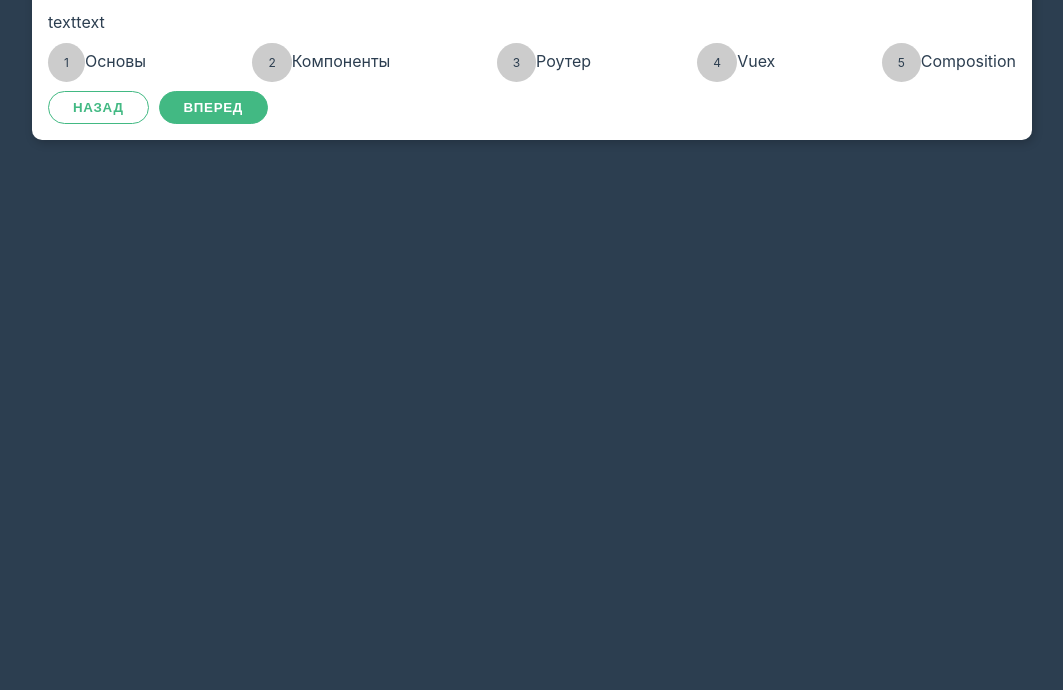
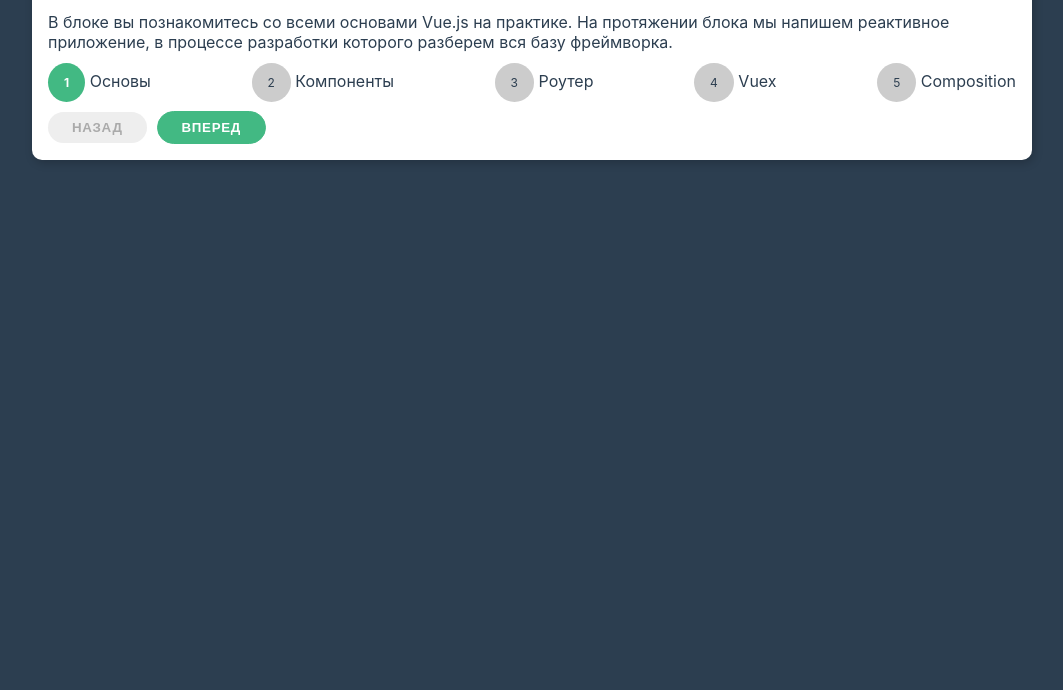
Before and after one commit to ivanShyian/vue-simple-tabs-plugin, a plain HTML site: page index.html in a window 1280 px wide. Shown: the part 110-800 px from the top of the page, without its empty margins (108-1171 px from the left). Drawn offline with nearby package versions, Linux system fonts and the light colour scheme.

Commit message:
Almost done

```diff
--- a/index.html
+++ b/index.html
@@ -1,16 +1,51 @@
 <!DOCTYPE html>
 <html lang="en">
+
 <head>
   <meta charset="UTF-8" />
   <meta name="viewport" content="width=device-width, initial-scale=1.0" />
   <title>Основы Vue</title>
   <link rel="stylesheet" href="theme.css" />
 </head>
+
 <body>
 
-  <div class="container" id="app"></div>
+  <div class="container" id="app" v-cloak>
 
+    <div class="card">
+      <h1>План по изучению Vue.js</h1>
+      <div class="steps">
+        <div class="steps-content">{{ showStepText }}</div>
+        <ul class="steps-list">
+          <li v-for="(step, idx) in steps"
+              :class="['steps-item', {active: idx === activeIndex}]"
+              :key="step.title"
+              @click="setActive(idx, step)">
+            <span>{{idx + 1}}</span> {{step.title}}
+          </li>
+        </ul>
+        <div>
+          <div v-if="!restartCircle">
+            <button class="btn"
+                    :disabled="manageBackButton"
+                    @click="prev">Назад
+            </button>
+            <button class="btn primary"
+                    @click="next">
+                    {{showNextBtn}}
+            </button>
+          </div>
+          <div v-else>
+            <button class="btn primary"
+                    @click="reset">Начать заново
+            </button>
+          </div>
+        </div>
+      </div>
+    </div>
+  </div>
   <script src="https://unpkg.com/vue@next"></script>
   <script src="vue.js"></script>
 </body>
+
 </html>
--- a/vue.js
+++ b/vue.js
@@ -3,29 +3,13 @@
 // ваша задача реализовать так, как показано на видео, чтобы оно работало
 
 const App = {
-    template: `
-    <div class="card">
-      <h1>План по изучению Vue.js</h1>
-
-      <div class="steps">
-        <div class="steps-content">texttext</div>
-        <ul class="steps-list">
-          <li :class="['steps-item']"
-              v-for="(step, idx) in steps">
-            <span>{{idx + 1}}</span>{{step.title}}
-          </li>
-        </ul>
-        <div>
-          <button class="btn">Назад</button>
-          <button class="btn primary">Вперед</button>
-        </div>
-      </div>
-    </div>`,
     data() {
         return {
-            activeIndex: 0, // то, что позволяет определить текущий активный шаг
-            steps: [
-                {
+            restartCircle: false,
+            active: false,
+            done: false,
+            activeIndex: 0,
+            steps: [{
                     title: 'Основы',
                     text: 'В блоке вы познакомитесь со всеми основами Vue.js на практике. На протяжении блока мы напишем реактивное приложение, в процессе разработки которого разберем вся базу фреймворка.'
                 },
@@ -48,25 +32,40 @@ const App = {
             ]
         }
     },
+    computed: {
+        showStepText() {
+            return this.steps[this.activeIndex].text;
+        },
+        manageBackButton() {
+            return this.activeIndex <= 0;
+        },
+        showNextBtn() {
+            if (this.activeIndex + 1 === this.steps.length) {
+                return 'Закончить'
+            } else {
+                return 'Вперед'
+            }
+        },
+    },
     methods: {
         prev() {
-            // когда нажимаем кнопку назад
+            this.activeIndex--
+        },
+        next() {
+            if (this.steps.length === this.activeIndex + 1) {
+                this.restartCircle = true;
+            } else {
+                this.activeIndex++
+            }
         },
         reset() {
-            // начать заново
+            this.activeIndex = 0;
+            this.restartCircle = false;
         },
-        nextOfFinish() {
-            // кнопка вперед или закончить
-        },
-        setActive(idx) {
-            // когда нажимаем на определенный шаг
+        setActive(idx, step) {
+            this.activeIndex = idx;
+            console.log(step);
         }
-    },
-    computed: {
-        // тут стоит определить несколько свойств:
-        // 1. текущий выбранный шаг
-        // 2. выключена ли кнопка назад
-        // 3. находимся ли мы на последнем шаге
     }
 }
 
```
Lines whose indentation alone changed are shown as unchanged.
